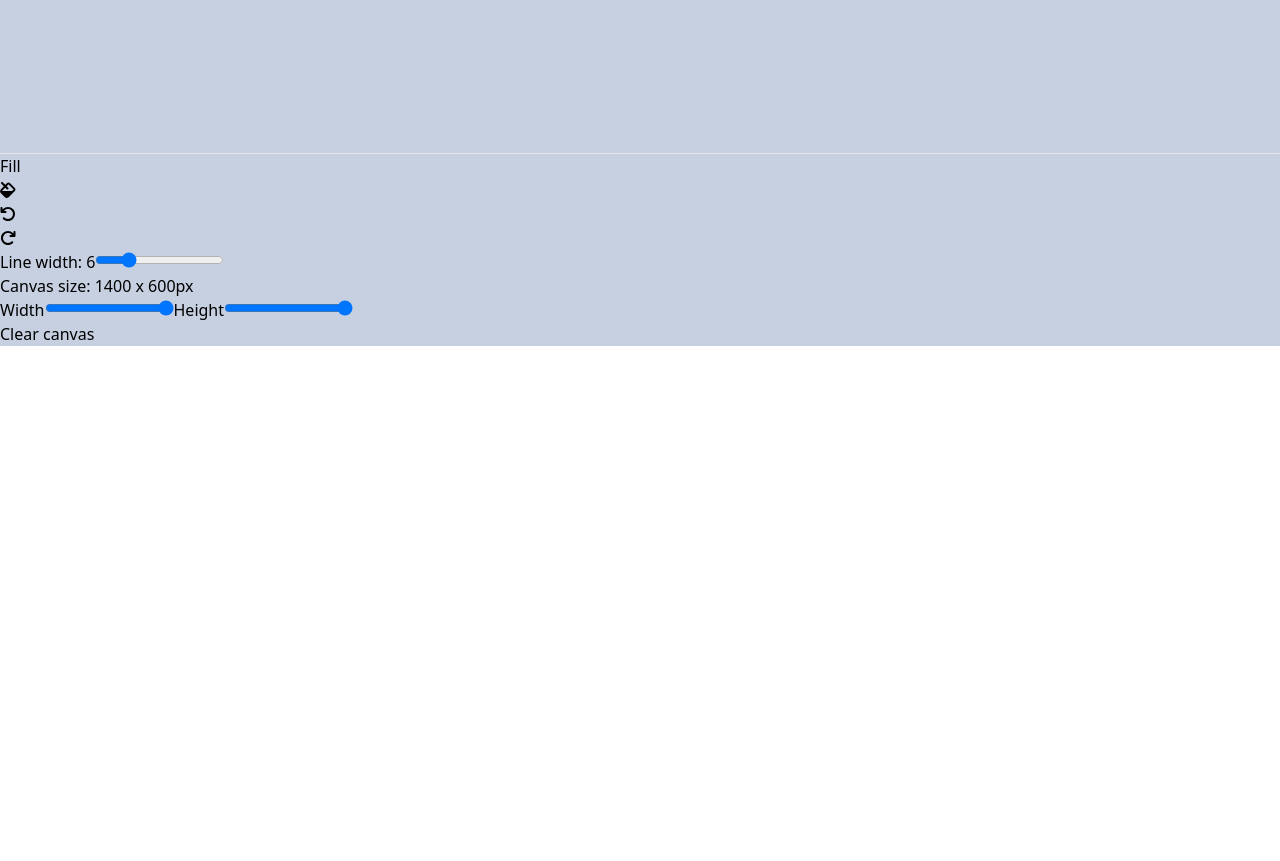
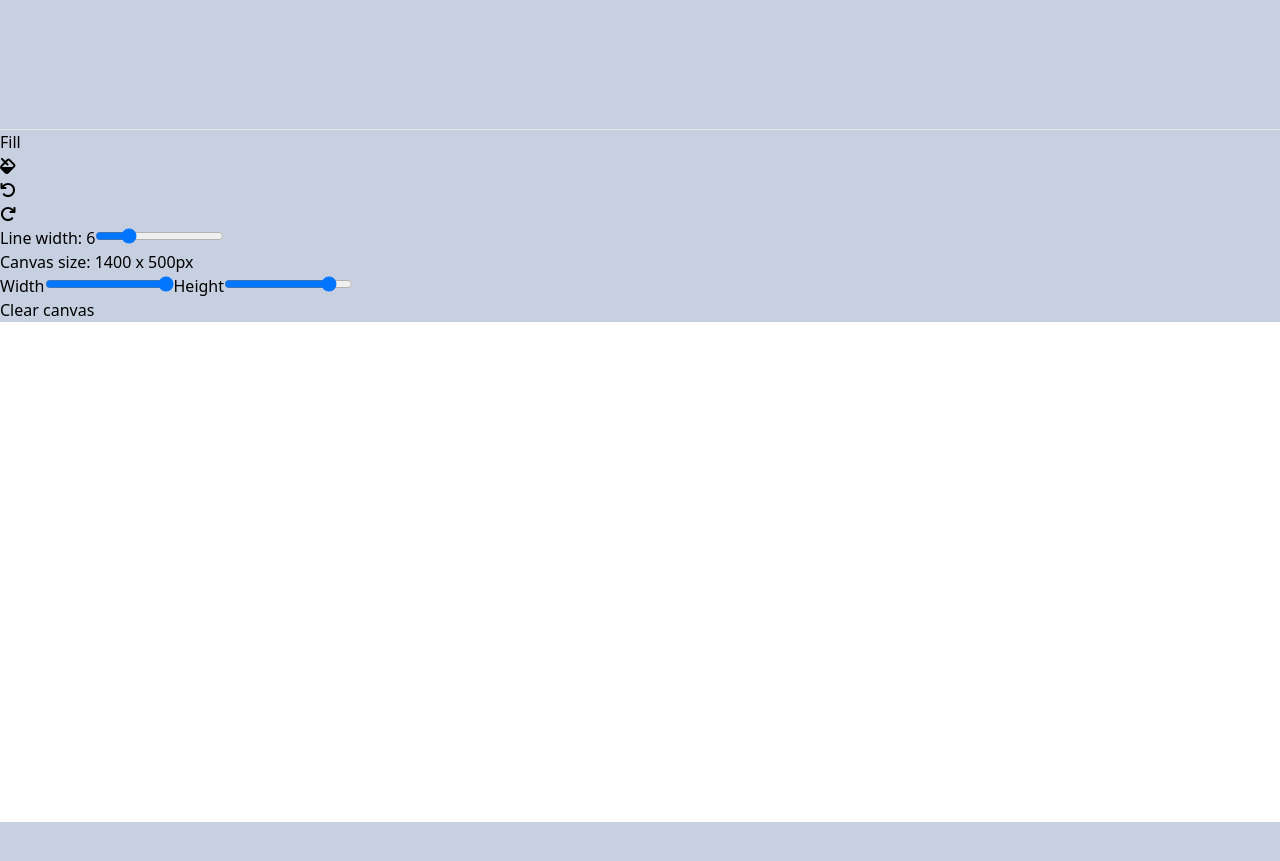
Before and after one commit to Khangpro3107/Paint-Clone, a React (Vite) app: page / in a window 1280 px wide. Shown: the part 1080-1941 px from the top of the page. After the commit the page ends 1902 px from the top, so only its background shows below. Built offline with nearby package versions, Linux system fonts and the light colour scheme.

Commit message:
Added site icon

```diff
--- a/index.html
+++ b/index.html
@@ -3,7 +3,8 @@
   <head>
     <meta charset="UTF-8" />
     <meta name="viewport" content="width=device-width, initial-scale=1.0" />
-    <title>Vite + React</title>
+    <link rel="icon" href="/src/assets/icon.png">
+    <title>Paint</title>
   </head>
   <body>
     <div id="root"></div>
--- a/src/App.jsx
+++ b/src/App.jsx
@@ -49,7 +49,7 @@ const App = () => {
   const [isFilled, setIsFilled] = useState(false);
   const [canvasSize, setCanvasSize] = useState({
     width: 1400,
-    height: 600,
+    height: 500,
   });
 
   const createElement = (
@@ -454,7 +454,7 @@ const App = () => {
             id="canvasHeight"
             type="range"
             min="200"
-            max="600"
+            max="550"
             onChange={(e) =>
               setCanvasSize({ ...canvasSize, height: e.target.value })
             }
--- a/src/utils/lists.js
+++ b/src/utils/lists.js
@@ -30,6 +30,5 @@ export const initialColors = [
   "#ffd700",
   "#f5f5dc",
   "#00ff00",
-  "#008000",
-  "#adff2f",
+  "#008000"
 ];
```
Also changed, not shown: src/assets/icon.png (added).
